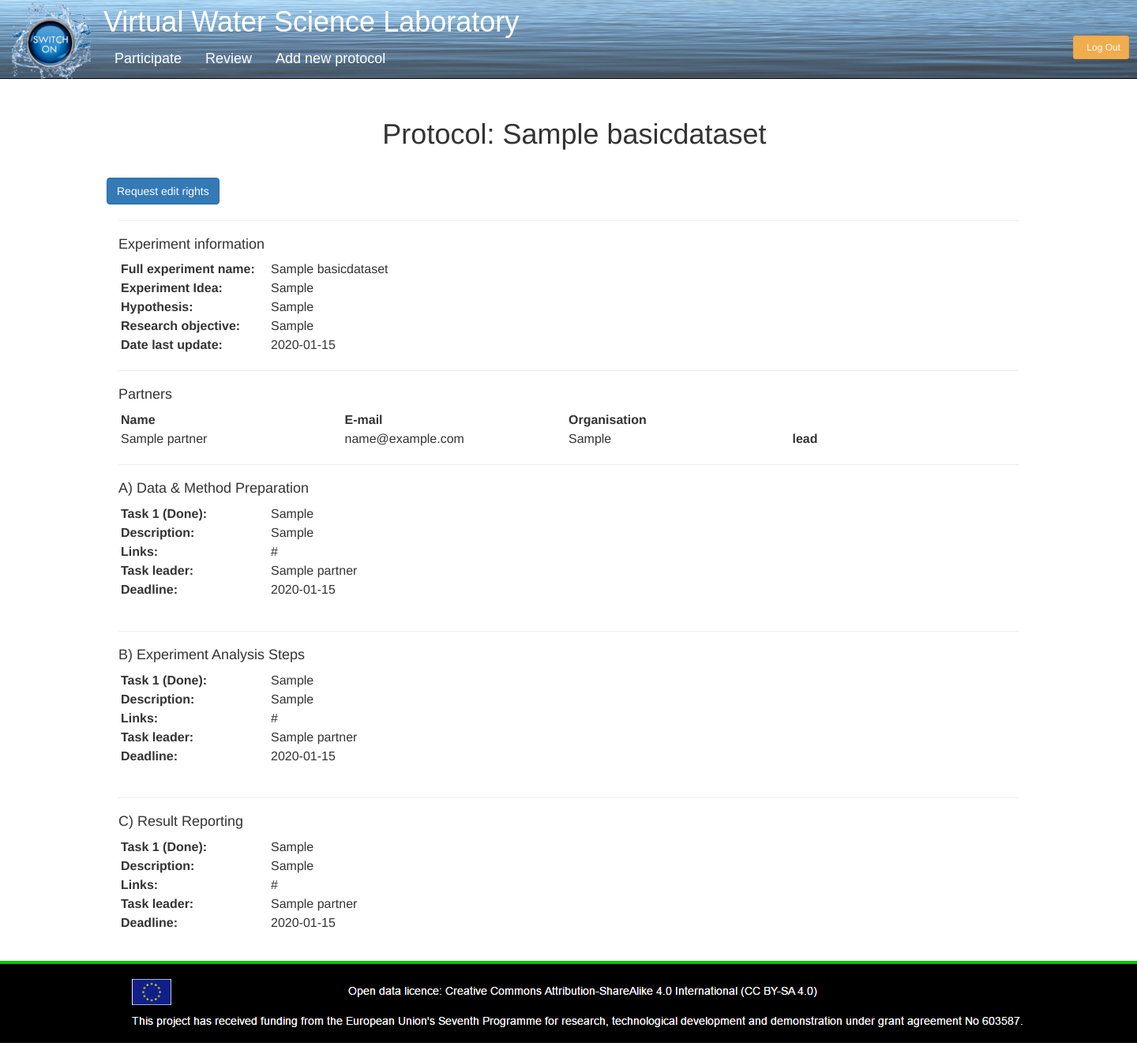
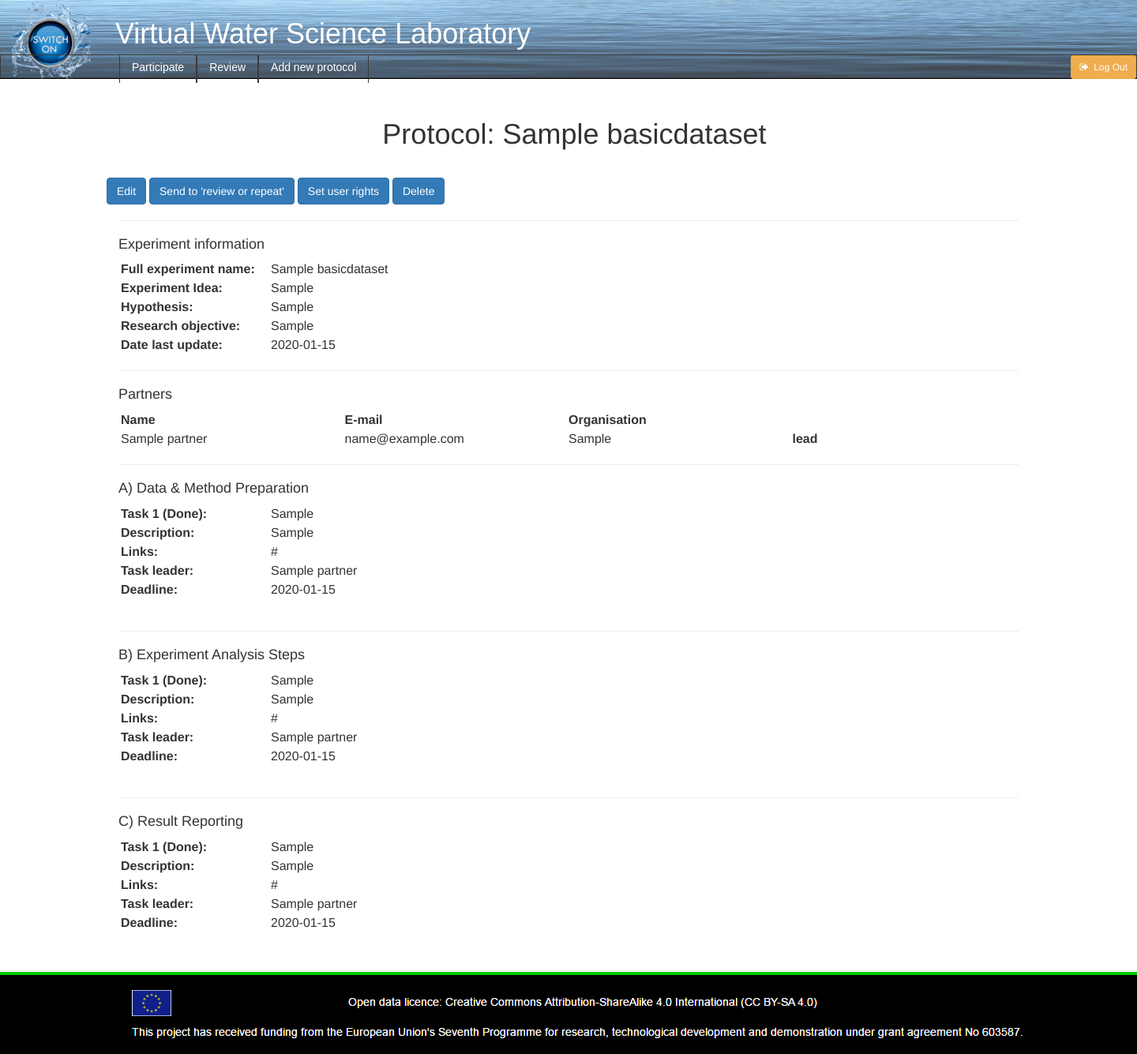
Before and after one commit to switchonproject/sip-html5-protocol-tool, a Django app: page /view/1/ in a window 1440 px wide. Shown: the whole page at 79% size. Run offline with Django 3.2, Linux system fonts and the light colour scheme; a user stored in the database is signed in; tables that the repository leaves empty hold one stand-in row (values such as "Sample post"); parts of the project's set-up code (start-up, migrations or seed data) failed here and were passed over; some libraries are stand-ins or nearby versions.

Commit message:
update edit page

```diff
--- a/protocoltool/functions.py
+++ b/protocoltool/functions.py
@@ -52,7 +52,6 @@ def getProtocolInfoInJSON(datasetID):
     reportingsList = getListSteps(datasetID, Reporting)
 
     context = {}
-
     context.update({
         'edit': True,
         'datasetID': datasetID,
--- a/protocoltool/static/css/style.css
+++ b/protocoltool/static/css/style.css
@@ -137,37 +137,58 @@ p {
     padding:0;
     padding-left: 15px;
     padding-right:15px;
+    z-index: -1;
 }
 
 .switchon-navbar-logo{
     max-width:100%;
     max-height:100%;
+
 }
 
 .navbar-title{
     font-family: Arial;
     color: white;
     max-heigth: 45px;
-    margin-top: 8px;
+    position:absolute;
+    bottom: 35px;
+    padding-left:15px;
 }
 
 .navbar-title h1{
     margin: 1px;
 }
 
+.navbar-options {
+    width: 100%;
+    border: solid 1px #3b3b3b;
+    position:absolute;
+    bottom:0px;
+    left: 0px;
+    height: 30px;
+}
+
+.navbar-menu {
+    padding-left: 30px;
+    padding-right: 15px;
+    margin-left: 120px;
+}
+
 .navbar-links li{
-    font-size: 18px;
+    font-size: 1em;
     color: white;
     font-family: Arial;
-    max-height: 40px;
+    max-height: 35px;
+    border-left: solid 1px #3b3b3b;
+    border-right: solid 1px #3b3b3b;
 }
 
 .navbar-inverse .navbar-nav > li > a {
     color:#FFF;
+    padding-top: 5px;
 }
 
 .navbar-login-options{
-    position: absolute;
-    bottom:10px;
-    right:10px;
+    right: 0px;
+    float: right;
 }
--- a/protocoltool/templates/protocoltool/viewprotocol.html
+++ b/protocoltool/templates/protocoltool/viewprotocol.html
@@ -22,6 +22,7 @@
 
             <!--CSS/Bootstrap-->
             <link rel="stylesheet" href="https://maxcdn.bootstrapcdn.com/bootstrap/3.3.6/css/bootstrap.min.css" integrity="sha384-1q8mTJOASx8j1Au+a5WDVnPi2lkFfwwEAa8hDDdjZlpLegxhjVME1fgjWPGmkzs7" crossorigin="anonymous">
+            <link rel="stylesheet" href="https://maxcdn.bootstrapcdn.com/font-awesome/4.5.0/css/font-awesome.min.css">
 
             {% load staticfiles %}
             <link rel="stylesheet" type="text/css" href="{% static 'css/style.css' %}" />
@@ -37,17 +38,18 @@
         <div class="navbar navbar-inverse navbar-static-top switchon-navbar">
             <div class="container-fluid">
                 <div>
-                    <div class="navbar-header">
+                    <div class="nav navbar-header">
                         <a class="navbar-brand switchon-navbar-container" href="http://www.switch-on-vwsl.eu/">
                             <img class="switchon-navbar-logo" src="{% static 'img/sologo_150x150.png' %}" alt=""/>
                         </a>
                     </div>
                     <div class="nav navbar-nav">
-                        <div class=>
                         <div class="navbar-title">
                             <h1>Virtual Water Science Laboratory</h1>
                         </div>
                     </div>
+                    <div class="navbar-options">
+                        <div class="navbar-menu">
                             <ul class="nav navbar-nav navbar-links">
                                 <li><a href="/participate">Participate</a></li>
                                 <li><a href="/review">Review</a></li>
@@ -87,6 +89,7 @@
                     </div>
                 </div>
             </div>
+        </div>
         <!-- END TOOLBAR -->
 
         <div class="container">
@@ -96,22 +99,28 @@
             </div>
             <div class="row">
                 {% if user.is_authenticated %}
-
-                    {% if user.id == dataset.leadUser.user.id %}
-                        <button type="button" class="btn btn-primary" name="edit" action="/form/{{ datasetID }}/">Edit</button>
+                    {% if currentUserId == leadUserId %}
+                        <button type="button" class="btn btn-primary" name="edit" onclick="window.location.assign('/form/{{ datasetID }}/')">Edit</button>
                         <button type="button" class="btn btn-primary" value="{{ datasetID }}" name="publish" onclick="publishProtocol(this)">Send to 'review or repeat'</button>
-                        <button type="button" class="btn btn-primary" value="{{ datasetID }}" name="useradmin" onclick="userAdmin(this)">Set user rights</button>
+                        <button type="button" class="btn btn-primary" value="{{ datasetID }}" name="useradmin" onclick="window.location.assign('/useradmin/{{ datasetID }}/')">Set user rights</button>
                         <button type="button" class="btn btn-primary" value="{{ datasetID }}" name="deleteProtocol" onclick="deleteProtocol(this)">Delete</button>
 
                     {% else %}
-                        {% if user.id in dataset.editUserIds %}
-                            <button type="button" class="btn btn-primary" name="edit" action="/form/{{ datasetID }}/">Edit</button>
+                        {% if currentUserId in editUserIds %}
+                            <button type="button" class="btn btn-primary" name="edit" onclick="window.location.assign('/form/{{ datasetID }}/')">Edit</button>
                         {% else %}
                             <button type="button" class="btn btn-primary" value="{{ datasetID }}" name="requestEdit" onclick="requestEdit(this)">Request edit rights</button>
                         {% endif %}
                     {% endif %}
                 {% else %}
-                    <button type="button" class="btn btn-primary" value="{{ datasetID }}" name="view" onclick="/login">Login to edit</button>
+                    <div id="messagetype">
+                        <span id="messagefa"></span>
+                        <div id="messagetext"></div>
+                    </div>
+                    <script>
+                        var message = "Please login or register if you wish to edit and review protocols"
+                        setMessage("alert alert-success", "fa fa-4x fa-fw fa-pull-left fa-info-circle", message);
+                    </script>
                 {% endif %}
             </div>
             <hr>
@@ -205,6 +214,15 @@
 
         </div> <!--END CONTAINER -->
 
+        <form id="dataset_action_form" method="post" target="_blank">
+            {% csrf_token %}
+
+            <input type="hidden" name="showReview" value="{{ showReview }}">
+            <input type="hidden" name="showParticipate" value="{{ showParticipate }}">
+            <input type="hidden" name="datasetID" id="datasetID" value="">
+            <input type="hidden" name="datasetAction" id="datasetActionID" value="">
+        </form>
+
         <br>
 
         <footer class="switchonfooter">
@@ -214,3 +232,26 @@
     </body>
 
 </html>
+
+<script>
+    function deleteProtocol(instance){
+        bootbox.confirm('The protocol will be deleted. Are you sure you wish to continue?', function(result){
+            if(result){
+                $('#datasetActionID').val("deleteProtocol");
+                $('#datasetID').val(instance.value);
+                $('#dataset_action_form').submit();
+            }
+        });
+    }
+
+    function publishProtocol(instance){
+
+        bootbox.confirm('The protocol will be made non-editable. Are you sure you wish to continue?', function(result){
+            if(result){
+                $('#datasetActionID').val("publish");
+                $('#datasetID').val(instance.value);
+                $('#dataset_action_form').submit();
+            }
+        });
+    }
+</script>
--- a/protocoltool/views.py
+++ b/protocoltool/views.py
@@ -488,13 +488,28 @@ def viewProtocol(request, datasetID):
     '''
 
     try:
+        # check if an action button has been pressed
+        if request.method == 'POST':
+            postDict = request.POST.dict()
+            if 'datasetAction' in postDict.keys():
+                return protocolOverviewAction(request)
+
+        # Get general info + info to display
+        basicInfo = BasicDataset.objects.get(id=datasetID)
         context = functions.getProtocolInfoInJSON(datasetID)
 
+        # Get users with edit rights
+        idList = []
+        for editUser in basicInfo.editUsers.all():
+            idList.append(editUser.user.id)
+
         # get the short title as a separate attribute for easy templating in the html
-        basicInfo = BasicDataset.objects.get(id=datasetID)
         context['shortTitle'] = basicInfo.shortTitle
         context['partners'] = Partner.objects.filter(dataset_id=datasetID)
-        context['leadUser'] = basicInfo.leadUser
+        context['leadUserId'] = basicInfo.leadUser.user.id
+        context['editUserIds'] = idList
+        context['currentUserId'] = request.user.id;
+
     except:
         return HttpResponse('<h2>The protocol with ID ' + str(datasetID) + " cannot be found</h2>")
 
```
Also changed, not shown: protocoltool/templates/protocoltool/form.html (+3 -10 lines), protocoltool/templates/protocoltool/protocoloverview.html (+7 -4 lines). Lines whose indentation alone changed are shown as unchanged.
